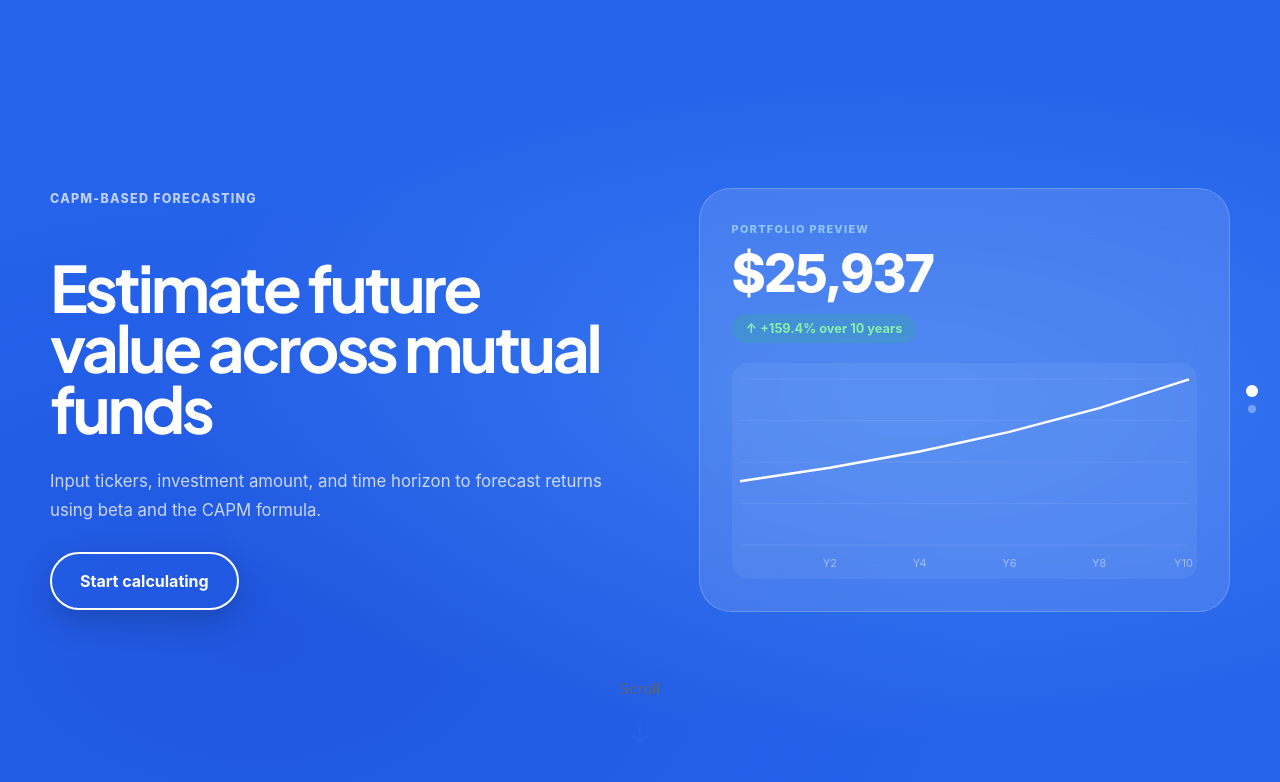
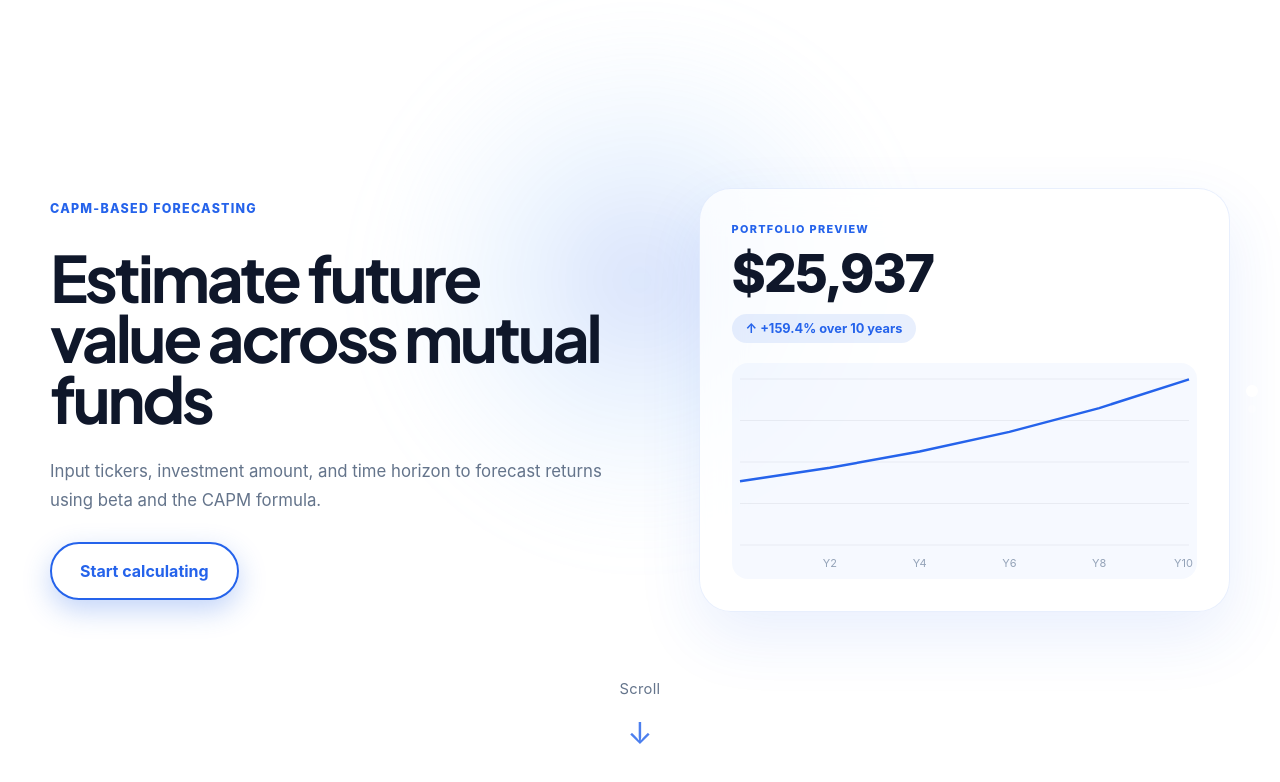
Before and after one commit to HarshaKalivarapu/GS-ELS-2026, a React app in the folder frontend/: page / in a window 1280 px wide. Shown: the top 782 px of the page. Built offline with nearby package versions, Linux system fonts and the light colour scheme; the HTML template or start-up script is replaced by a standard one.

Commit message:
Fix analytics section overflow and scrolling issue

```diff
--- a/frontend/src/App.css
+++ b/frontend/src/App.css
@@ -608,21 +608,23 @@ input {
   background: transparent;
   min-height: 100vh;
   display: flex;
-  align-items: center;
+  align-items: flex-start;
+  padding: 80px 0;
 }
 
 .section-results {
   background: transparent;
   min-height: 100vh;
   display: flex;
-  align-items: center;
+  align-items: flex-start;
+  padding: 80px 0;
 }
 
 .section-risk {
   background: transparent;
   min-height: 100vh;
   display: flex;
-  align-items: stretch;
+  align-items: flex-start;
   padding: 80px 0;
 }
 
@@ -1445,13 +1447,14 @@ input[type="number"] {
   min-height: 100vh;
   display: flex;
   flex-direction: column;
-  justify-content: center;
+  justify-content: flex-start;
+  padding: 80px 0;
 }
 
 .analytics-grid {
   display: flex;
   gap: 24px;
-  height: 480px;
+  min-height: 480px;
 }
 
 .analytics-chart-card {
@@ -1583,4 +1586,104 @@ input[type="number"] {
     min-width: calc(50% - 7px);
   }
 }
-}
+
+
+.section-hero-light {
+  position: relative;
+  background: #ffffff;
+  min-height: 100vh;
+  display: flex;
+  align-items: center;
+  overflow: hidden;
+}
+
+.section-hero-light::before {
+  display: none;
+}
+
+.hero-mouse-glow {
+  position: absolute;
+  width: 520px;
+  height: 520px;
+  transform: translate(-50%, -50%);
+  border-radius: 50%;
+  pointer-events: none;
+  z-index: 1;
+  background: radial-gradient(
+    circle,
+    rgba(37, 99, 235, 0.18) 0%,
+    rgba(96, 165, 250, 0.10) 35%,
+    rgba(147, 197, 253, 0.06) 55%,
+    rgba(255, 255, 255, 0) 75%
+  );
+  filter: blur(28px);
+  transition: left 0.12s ease-out, top 0.12s ease-out;
+}
+
+.hero-headline-dark {
+  margin: 0;
+  font-size: clamp(2.8rem, 5vw, 5rem);
+  line-height: 0.95;
+  letter-spacing: -0.05em;
+  color: #0f172a;
+  font-family: "Plus Jakarta Sans", Inter, ui-sans-serif, system-ui, sans-serif;
+}
+
+.hero-subtext-dark {
+  color: #64748b;
+  font-size: 1.05rem;
+  line-height: 1.7;
+}
+
+.hero-chart-wrap-light {
+  background: rgba(255, 255, 255, 0.72);
+  border: 1px solid rgba(37, 99, 235, 0.10);
+  border-radius: 32px;
+  padding: 32px;
+  backdrop-filter: blur(20px);
+  -webkit-backdrop-filter: blur(20px);
+  box-shadow: 0 24px 64px rgba(37, 99, 235, 0.10);
+  position: relative;
+  z-index: 2;
+}
+
+.hero-chart-label-light {
+  color: #2563eb;
+}
+
+.hero-chart-value-light {
+  color: #0f172a;
+  font-size: 3.25rem;
+  font-weight: 800;
+  letter-spacing: -0.04em;
+  line-height: 1.1;
+  margin: 0 0 12px;
+}
+
+.hero-chart-badge-light {
+  display: inline-flex;
+  align-items: center;
+  gap: 4px;
+  background: rgba(37, 99, 235, 0.10);
+  color: #2563eb;
+  border-radius: 9999px;
+  padding: 5px 14px;
+  font-size: 0.8rem;
+  font-weight: 700;
+  margin-bottom: 0;
+}
+
+.scroll-indicator-dark {
+  color: #64748b;
+}
+
+.scroll-indicator-dark .scroll-indicator-arrow {
+  color: #2563eb;
+}
+
+@media (max-width: 768px) {
+  .hero-mouse-glow {
+    width: 360px;
+    height: 360px;
+  }
+}
--- a/frontend/src/components/Calculator/HeroSection.tsx
+++ b/frontend/src/components/Calculator/HeroSection.tsx
@@ -1,4 +1,4 @@
-import { useRef } from "react";
+import { useEffect, useRef, useState } from "react";
 import { motion, useInView, useMotionValue, useSpring, useTransform } from "framer-motion";
 import {
   LineChart,
@@ -19,15 +19,29 @@ const MOCK_DATA = [
 ];
 
 const fmt = (n: number) =>
-  n.toLocaleString("en-US", { style: "currency", currency: "USD", maximumFractionDigits: 0 });
+  n.toLocaleString("en-US", {
+    style: "currency",
+    currency: "USD",
+    maximumFractionDigits: 0,
+  });
 
-function AnimatedNumber({ value, formatter }: { value: number; formatter: (n: number) => string }) {
+function AnimatedNumber({
+  value,
+  formatter,
+}: {
+  value: number;
+  formatter: (n: number) => string;
+}) {
   const ref = useRef<HTMLSpanElement>(null);
   const inView = useInView(ref, { once: true });
   const motionValue = useMotionValue(0);
   const spring = useSpring(motionValue, { duration: 1800, bounce: 0 });
   const display = useTransform(spring, formatter);
-  if (inView) motionValue.set(value);
+
+  useEffect(() => {
+    if (inView) motionValue.set(value);
+  }, [inView, motionValue, value]);
+
   return <motion.span ref={ref}>{display}</motion.span>;
 }
 
@@ -36,31 +50,50 @@ type Props = {
 };
 
 export default function HeroSection({ onStartCalculating }: Props) {
+  const [mouse, setMouse] = useState({ x: 50, y: 35 });
+
   return (
-    <section className="section-hero">
+    <section
+      className="section-hero section-hero-light"
+      onMouseMove={(e) => {
+        const rect = e.currentTarget.getBoundingClientRect();
+        const x = ((e.clientX - rect.left) / rect.width) * 100;
+        const y = ((e.clientY - rect.top) / rect.height) * 100;
+        setMouse({ x, y });
+      }}
+    >
+      <div
+        className="hero-mouse-glow"
+        style={{
+          left: `${mouse.x}%`,
+          top: `${mouse.y}%`,
+        }}
+      />
+
       <div className="section-inner">
         <div className="hero-two-col">
-
-          {/* Left: Eyebrow + Headline + Subtext + CTA */}
           <div style={{ display: "flex", flexDirection: "column", gap: 28 }}>
             <motion.p
-              className="hero-eyebrow-white"
+              className="section-eyebrow-blue"
               initial={{ opacity: 0, y: 20 }}
               animate={{ opacity: 1, y: 0 }}
               transition={{ duration: 0.55 }}
+              style={{ margin: 0 }}
             >
               CAPM-Based Forecasting
             </motion.p>
+
             <motion.h1
-              className="hero-headline-white"
+              className="hero-headline-dark"
               initial={{ opacity: 0, y: 20 }}
               animate={{ opacity: 1, y: 0 }}
               transition={{ duration: 0.55, delay: 0.1 }}
             >
               Estimate future value across mutual funds
             </motion.h1>
+
             <motion.p
-              className="hero-subtext-white"
+              className="hero-subtext-dark"
               initial={{ opacity: 0, y: 20 }}
               animate={{ opacity: 1, y: 0 }}
               transition={{ duration: 0.55, delay: 0.2 }}
@@ -69,36 +102,50 @@ export default function HeroSection({ onStartCalculating }: Props) {
               Input tickers, investment amount, and time horizon to forecast
               returns using beta and the CAPM formula.
             </motion.p>
+
             <motion.div
               initial={{ opacity: 0, y: 20 }}
               animate={{ opacity: 1, y: 0 }}
               transition={{ duration: 0.55, delay: 0.3 }}
             >
-              <button className="pill-cta-white" onClick={onStartCalculating}>
+              <button className="pill-cta-blue" onClick={onStartCalculating}>
                 Start calculating
               </button>
             </motion.div>
           </div>
 
-          {/* Right: Frosted glass preview card */}
           <motion.div
-            className="hero-chart-wrap"
+            className="hero-chart-wrap hero-chart-wrap-light"
             initial={{ opacity: 0, y: 24 }}
             animate={{ opacity: 1, y: 0 }}
             transition={{ duration: 0.65, delay: 0.2 }}
           >
-            <p className="hero-chart-label">Portfolio Preview</p>
-            <p className="hero-chart-value">
+            <p className="hero-chart-label hero-chart-label-light">
+              Portfolio Preview
+            </p>
+
+            <p className="hero-chart-value hero-chart-value-light">
               <AnimatedNumber value={25937} formatter={fmt} />
             </p>
-            <span className="hero-chart-badge">↑ +159.4% over 10 years</span>
-            <div style={{ marginTop: 20, background: "rgba(255,255,255,0.06)", borderRadius: 16, padding: "12px 4px 4px" }}>
+
+            <span className="hero-chart-badge hero-chart-badge-light">
+              ↑ +159.4% over 10 years
+            </span>
+
+            <div
+              style={{
+                marginTop: 20,
+                background: "rgba(37, 99, 235, 0.04)",
+                borderRadius: 16,
+                padding: "12px 4px 4px",
+              }}
+            >
               <ResponsiveContainer width="100%" height={200}>
                 <LineChart data={MOCK_DATA} margin={{ left: 4, right: 4, top: 4, bottom: 0 }}>
-                  <CartesianGrid vertical={false} stroke="rgba(255,255,255,0.08)" />
+                  <CartesianGrid vertical={false} stroke="rgba(15,23,42,0.06)" />
                   <XAxis
                     dataKey="year"
-                    tick={{ fill: "rgba(255,255,255,0.45)", fontSize: 11 }}
+                    tick={{ fill: "#94a3b8", fontSize: 11 }}
                     axisLine={false}
                     tickLine={false}
                     tickMargin={8}
@@ -106,22 +153,27 @@ export default function HeroSection({ onStartCalculating }: Props) {
                   <Tooltip
                     cursor={false}
                     contentStyle={{
-                      background: "rgba(15,23,42,0.9)",
-                      border: "1px solid rgba(255,255,255,0.1)",
+                      background: "#ffffff",
+                      border: "1px solid rgba(0,0,0,0.08)",
                       borderRadius: 12,
-                      color: "#fff",
+                      color: "#0f172a",
                       fontSize: 12,
+                      boxShadow: "0 8px 24px rgba(0,0,0,0.08)",
                     }}
                     formatter={(v) =>
                       typeof v === "number"
-                        ? v.toLocaleString("en-US", { style: "currency", currency: "USD", maximumFractionDigits: 0 })
+                        ? v.toLocaleString("en-US", {
+                            style: "currency",
+                            currency: "USD",
+                            maximumFractionDigits: 0,
+                          })
                         : String(v)
                     }
                   />
                   <Line
                     type="linear"
                     dataKey="value"
-                    stroke="#ffffff"
+                    stroke="#2563eb"
                     strokeWidth={2.5}
                     dot={false}
                     isAnimationActive={true}
@@ -133,12 +185,11 @@ export default function HeroSection({ onStartCalculating }: Props) {
               </ResponsiveContainer>
             </div>
           </motion.div>
-
         </div>
       </div>
 
       <button
-        className="scroll-indicator"
+        className="scroll-indicator scroll-indicator-dark"
         onClick={onStartCalculating}
         aria-label="Scroll down"
       >
--- a/frontend/src/components/Calculator/index.tsx
+++ b/frontend/src/components/Calculator/index.tsx
@@ -6,7 +6,7 @@ import CalculatorForm from "./CalculatorForm";
 import ResultsSection from "./ResultsSection";
 import RiskMetricsSection from "./RiskMetricsSection";
 
-const SECTION_BGS = ["#2563eb", "#ffffff", "#0f172a", "#f8fafc"];
+const SECTION_BGS = ["#ffffff", "#ffffff", "#0f172a", "#f8fafc"];
 
 const pageVariants = {
   enter: (dir: number) => ({ opacity: 0, y: dir > 0 ? 40 : -40 }),
@@ -29,7 +29,11 @@ type Props = {
   initialSection?: number;
 };
 
-export default function Calculator({ activeTab, onTabChange, initialSection = 0 }: Props) {
+export default function Calculator({
+  activeTab,
+  onTabChange,
+  initialSection = 0,
+}: Props) {
   const [tickerText, setTickerText] = useState("VFIAX FXAIX SWPPX");
   const [riskTolerance, setRiskTolerance] = useState(0.5);
   const [horizonYears, setHorizonYears] = useState(5);
@@ -40,8 +44,10 @@ export default function Calculator({ activeTab, onTabChange, initialSection = 0
 
   const [sectionIdx, setSectionIdx] = useState(initialSection);
   const [direction, setDirection] = useState(1);
+
   const busy = useRef(false);
   const idxRef = useRef(initialSection);
+  const lastNavTimeRef = useRef(0);
 
   const tickers = useMemo(() => parseTickers(tickerText), [tickerText]);
 
@@ -50,36 +56,55 @@ export default function Calculator({ activeTab, onTabChange, initialSection = 0
 
   const goTo = useCallback((next: number) => {
     const cur = idxRef.current;
-    if (next === cur || next < 0 || next > maxSectionRef.current || busy.current) return;
+    if (next === cur || next < 0 || next > maxSectionRef.current || busy.current) {
+      return;
+    }
+
     busy.current = true;
     setDirection(next > cur ? 1 : -1);
     setSectionIdx(next);
     idxRef.current = next;
-    setTimeout(() => { busy.current = false; }, 600);
+
+    setTimeout(() => {
+      busy.current = false;
+    }, 600);
   }, []);
 
-  // Wheel navigation — throttled to one section per swipe
-  useEffect(() => {
-    let lastWheel = 0;
-    function onWheel(e: WheelEvent) {
+  function handleSectionWheel(e: React.WheelEvent<HTMLDivElement>) {
+    const container = e.currentTarget;
+    if (busy.current) return;
+
+    const now = Date.now();
+    if (now - lastNavTimeRef.current < 650) return;
+
+    const { scrollTop, scrollHeight, clientHeight } = container;
+    const remaining = scrollHeight - clientHeight - scrollTop;
+
+    const atTop = scrollTop <= 24;
+    const atBottom = remaining <= 24;
+    const canScroll = scrollHeight > clientHeight + 4;
+
+    if (e.deltaY > 0) {
+      if (Math.abs(e.deltaY) < 25) return;
+      if (canScroll && !atBottom) return;
       e.preventDefault();
-      if (Math.abs(e.deltaY) < 15) return;
-      const now = Date.now();
-      if (now - lastWheel < 800) return;
-      lastWheel = now;
-      if (e.deltaY > 0) goTo(idxRef.current + 1);
-      else goTo(idxRef.current - 1);
+      lastNavTimeRef.current = now;
+      goTo(idxRef.current + 1);
+    } else if (e.deltaY < 0) {
+      if (Math.abs(e.deltaY) < 25) return;
+      if (canScroll && !atTop) return;
+      e.preventDefault();
+      lastNavTimeRef.current = now;
+      goTo(idxRef.current - 1);
     }
-    window.addEventListener("wheel", onWheel, { passive: false });
-    return () => window.removeEventListener("wheel", onWheel);
-  }, [goTo]);
+  }
 
-  // Keyboard navigation
   useEffect(() => {
     function onKey(e: KeyboardEvent) {
       if (e.key === "ArrowDown" || e.key === "PageDown") goTo(idxRef.current + 1);
       if (e.key === "ArrowUp" || e.key === "PageUp") goTo(idxRef.current - 1);
     }
+
     window.addEventListener("keydown", onKey);
     return () => window.removeEventListener("keydown", onKey);
   }, [goTo]);
@@ -144,7 +169,11 @@ export default function Calculator({ activeTab, onTabChange, initialSection = 0
       horizonYears={horizonYears}
       onScrollToForm={() => goTo(1)}
     />,
-    <RiskMetricsSection key="risk" result={result} investmentAmount={investmentAmount} />,
+    <RiskMetricsSection
+      key="risk"
+      result={result}
+      investmentAmount={investmentAmount}
+    />,
   ];
 
   return (
@@ -153,21 +182,37 @@ export default function Calculator({ activeTab, onTabChange, initialSection = 0
       animate={{ backgroundColor: SECTION_BGS[sectionIdx] }}
       transition={{ duration: 0.35, ease: [0.25, 0.46, 0.45, 0.94] }}
     >
-      {/* Section dots nav */}
-      <div style={{
-        position: "fixed", right: 24, top: "50%", transform: "translateY(-50%)",
-        display: "flex", flexDirection: "column", gap: 10, zIndex: 50,
-      }}>
+      <div
+        style={{
+          position: "fixed",
+          right: 24,
+          top: "50%",
+          transform: "translateY(-50%)",
+          display: "flex",
+          flexDirection: "column",
+          gap: 10,
+          zIndex: 50,
+        }}
+      >
         {SECTION_BGS.slice(0, result ? SECTION_BGS.length : 2).map((_, i) => (
           <button
             key={i}
             onClick={() => goTo(i)}
             style={{
-              width: 8, height: 8, borderRadius: "50%", border: "none",
-              cursor: "pointer", padding: 0,
-              background: i === sectionIdx
-                ? (sectionIdx === 1 || sectionIdx === 3 ? "#2563eb" : "#ffffff")
-                : (sectionIdx === 1 || sectionIdx === 3 ? "rgba(37,99,235,0.25)" : "rgba(255,255,255,0.35)"),
+              width: 8,
+              height: 8,
+              borderRadius: "50%",
+              border: "none",
+              cursor: "pointer",
+              padding: 0,
+              background:
+                i === sectionIdx
+                  ? sectionIdx === 1 || sectionIdx === 3
+                    ? "#2563eb"
+                    : "#ffffff"
+                  : sectionIdx === 1 || sectionIdx === 3
+                  ? "rgba(37,99,235,0.25)"
+                  : "rgba(255,255,255,0.35)",
               transition: "background 0.3s, transform 0.3s",
               transform: i === sectionIdx ? "scale(1.5)" : "scale(1)",
             }}
@@ -185,7 +230,14 @@ export default function Calculator({ activeTab, onTabChange, initialSection = 0
           animate="center"
           exit="exit"
           transition={pageTrans}
-          style={{ position: "absolute", inset: 0, overflowY: "auto" }}
+          onWheel={handleSectionWheel}
+          style={{
+            position: "absolute",
+            inset: 0,
+            overflowY: "auto",
+            overflowX: "hidden",
+            WebkitOverflowScrolling: "touch",
+          }}
         >
           {pages[sectionIdx]}
         </motion.div>
```
Also changed, not shown: 1 other file (tests, documents, lock files or other folders).
